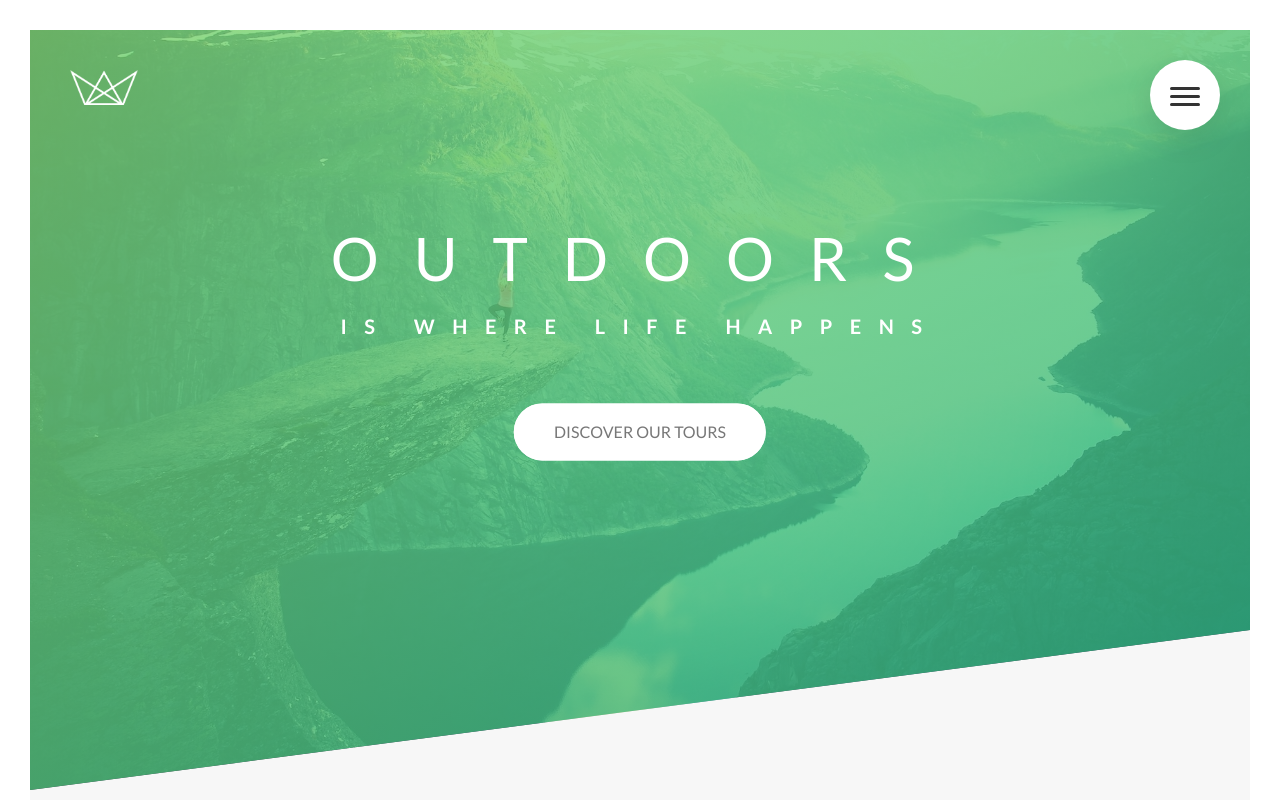
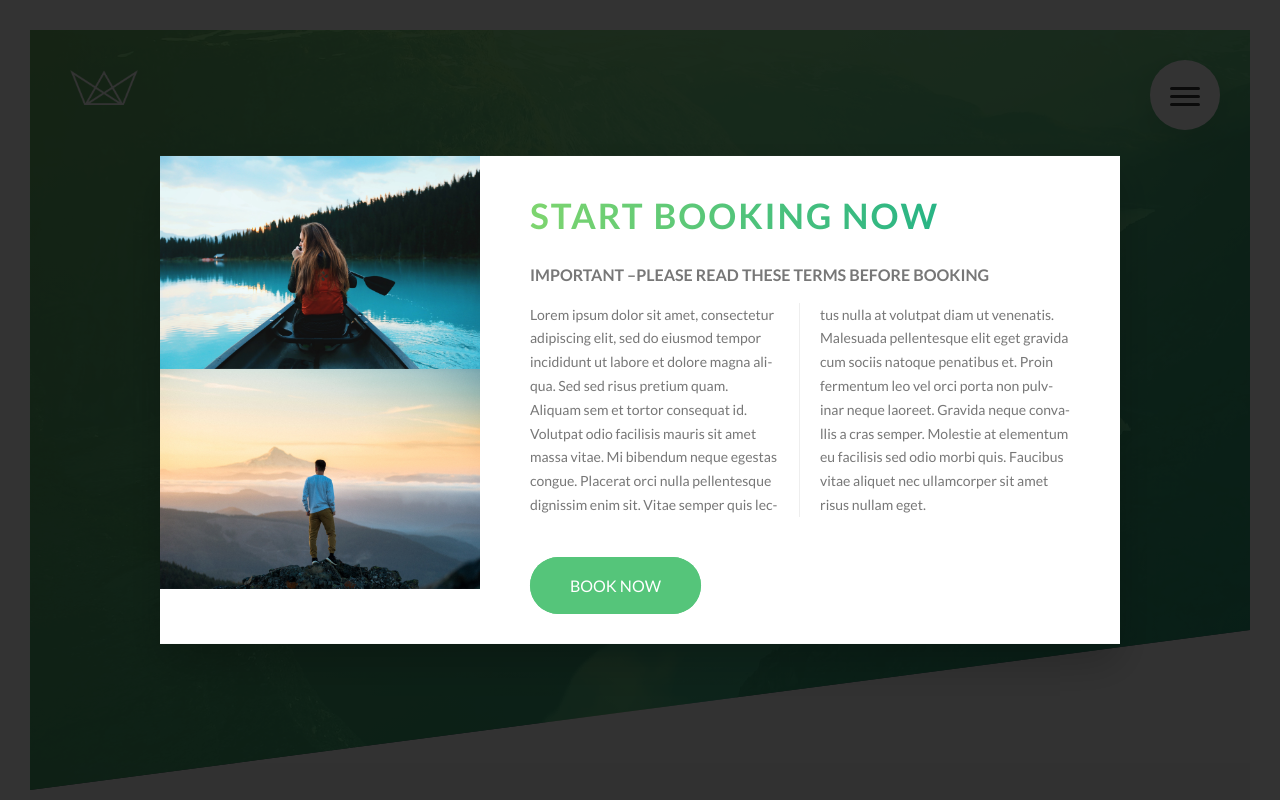
Before and after one commit to oxtnpi/starter-Advanced-CSS-and-Sass-Flexbox-Grid-Animations-and-More-, a website: page index.html in a window 1280 px wide. Shown: the top 800 px of the page. Drawn offline with Linux system fonts and the light colour scheme.

Commit message:
add popup

```diff
--- a/css/style.css
+++ b/css/style.css
@@ -393,21 +393,64 @@ body {
   top: -0.4rem;
   left: 0; }
   .form__radio-button::after {
+    position: absolute;
+    top: 50%;
+    left: 50%;
+    transform: translate(-50%, -50%);
     content: "";
     display: block;
     height: 1.3rem;
     width: 1.3rem;
     border-radius: 50%;
-    position: absolute;
-    top: 50%;
-    left: 50%;
-    transform: translate(-50%, -50%);
     background-color: #55c57a;
     opacity: 0;
     transition: opacity 0.2s; }
 
 .form__radio-input:checked ~ .form__radio-label .form__radio-button::after {
   opacity: 1; }
+
+.popup {
+  height: 100vh;
+  width: 100%;
+  position: fixed;
+  top: 0;
+  left: 0;
+  background-color: rgba(0, 0, 0, 0.8);
+  z-index: 9999; }
+  .popup__content {
+    position: absolute;
+    top: 50%;
+    left: 50%;
+    transform: translate(-50%, -50%);
+    width: 75%;
+    background-color: #fff;
+    box-shadow: 0 2rem 4rem rgba(0, 0, 0, 0.2);
+    display: table;
+    overflow: hidden; }
+  .popup__left {
+    width: 33.333333%;
+    display: table-cell; }
+  .popup__right {
+    width: 66.666667%;
+    display: table-cell;
+    vertical-align: middle;
+    padding: 3rem 5rem; }
+  .popup__img {
+    display: block;
+    width: 100%; }
+  .popup__text {
+    font-size: 1.4rem;
+    margin-bottom: 4rem;
+    -moz-column-count: 2;
+    -moz-column-gap: 4rem;
+    -moz-column-rule: 1px solid #eee;
+    column-count: 2;
+    column-gap: 4rem;
+    column-rule: 1px solid #eee;
+    -moz-hyphens: auto;
+    -ms-hyphens: auto;
+    -webkit-hyphens: auto;
+    hyphens: auto; }
 
 .story {
   width: 75%;
@@ -500,7 +543,7 @@ body {
     height: 3.5rem; }
   .header__text-box {
     position: absolute;
-    top: 40%;
+    top: 50%;
     left: 50%;
     transform: translate(-50%, -50%);
     text-align: center; }
--- a/index.html
+++ b/index.html
@@ -16,20 +16,31 @@
     <title>Natours | Exciting tours for adventurous people</title>
   </head>
   <body>
-
     <div class="navigation">
-      <input type="checkbox" class="navigation__checkbox" id="navi__toggel">
+      <input type="checkbox" class="navigation__checkbox" id="navi__toggel" />
       <label for="navi__toggel" class="navigation__button">
         <span class="navigation__icon">&nbsp;</span>
       </label>
       <div class="navigation__background">&nbsp;</div>
       <nav class="navigation__nav">
         <ul class="navigation__list">
-          <li class="navigation__itam"><a href="#" class="navigation__link"><span>01</span>About Natous</a></li>
-          <li class="navigation__itam"><a href="#" class="navigation__link"><span>02</span>Your benfits</a></li>
-          <li class="navigation__itam"><a href="#" class="navigation__link"><span>03</span>Popular tours</a></li>
-          <li class="navigation__itam"><a href="#" class="navigation__link"><span>04</span>Stories</a></li>
-          <li class="navigation__itam"><a href="#" class="navigation__link"><span>05</span>Book now</a></li>
+          <li class="navigation__itam">
+            <a href="#" class="navigation__link"><span>01</span>About Natous</a>
+          </li>
+          <li class="navigation__itam">
+            <a href="#" class="navigation__link"><span>02</span>Your benfits</a>
+          </li>
+          <li class="navigation__itam">
+            <a href="#" class="navigation__link"
+              ><span>03</span>Popular tours</a
+            >
+          </li>
+          <li class="navigation__itam">
+            <a href="#" class="navigation__link"><span>04</span>Stories</a>
+          </li>
+          <li class="navigation__itam">
+            <a href="#" class="navigation__link"><span>05</span>Book now</a>
+          </li>
         </ul>
       </nav>
     </div>
@@ -419,14 +430,40 @@
         </div>
         <div class="col-1-of-2">
           <p class="footer__copyright">
-            Built by <a href="#" class="footer__link">Jonas Schmedtmann</a> for his online course <a href="#" class="footer__link">Advanced CSS and Sass</a>.
-            Copyright &copy; by Jonas Schmedtmann. You are 100% allowed to use this webpage for both personal
-            and commercial use, but NOT to claim it as your own design. A credit to the original author, Jonas
+            Built by <a href="#" class="footer__link">Jonas Schmedtmann</a> for
+            his online course
+            <a href="#" class="footer__link">Advanced CSS and Sass</a>.
+            Copyright &copy; by Jonas Schmedtmann. You are 100% allowed to use
+            this webpage for both personal and commercial use, but NOT to claim
+            it as your own design. A credit to the original author, Jonas
             Schmedtmann, is of course highly appreciated!
           </p>
-
         </div>
       </div>
     </footer>
+
+    <div class="popup">
+      <div class="popup__content">
+        <div class="popup__left">
+          <img src="img/nat-8.jpg" alt="Tour photo" class="popup__img"/>
+          <img src="img/nat-9.jpg" alt="Tour photo" class="popup__img"/>
+        </div>
+        <div class="popup__right">
+          <h2 class="heading-secondary u-margin-bottom-small">Start booking now</h2>
+          <h3 class="heading-tertiary u-margin-bottom-small">Important &ndash;Please read these terms before booking</h3>
+          <p class="popup__text">
+            Lorem ipsum dolor sit amet, consectetur adipiscing elit, sed do eiusmod tempor incididunt ut labore et dolore magna aliqua.
+                        Sed sed risus pretium quam. Aliquam sem et tortor consequat id. Volutpat odio facilisis mauris sit
+                        amet massa vitae. Mi bibendum neque egestas congue. Placerat orci nulla pellentesque dignissim enim
+                        sit. Vitae semper quis lectus nulla at volutpat diam ut venenatis. Malesuada pellentesque elit eget
+                        gravida cum sociis natoque penatibus et. Proin fermentum leo vel orci porta non pulvinar neque laoreet.
+                        Gravida neque convallis a cras semper. Molestie at elementum eu facilisis sed odio morbi quis. Faucibus
+                        vitae aliquet nec ullamcorper sit amet risus nullam eget.
+          </p>
+
+          <a href="#" class="button button--green">Book now</a>
+        </div>
+      </div>
+    </div>
   </body>
 </html>
```
